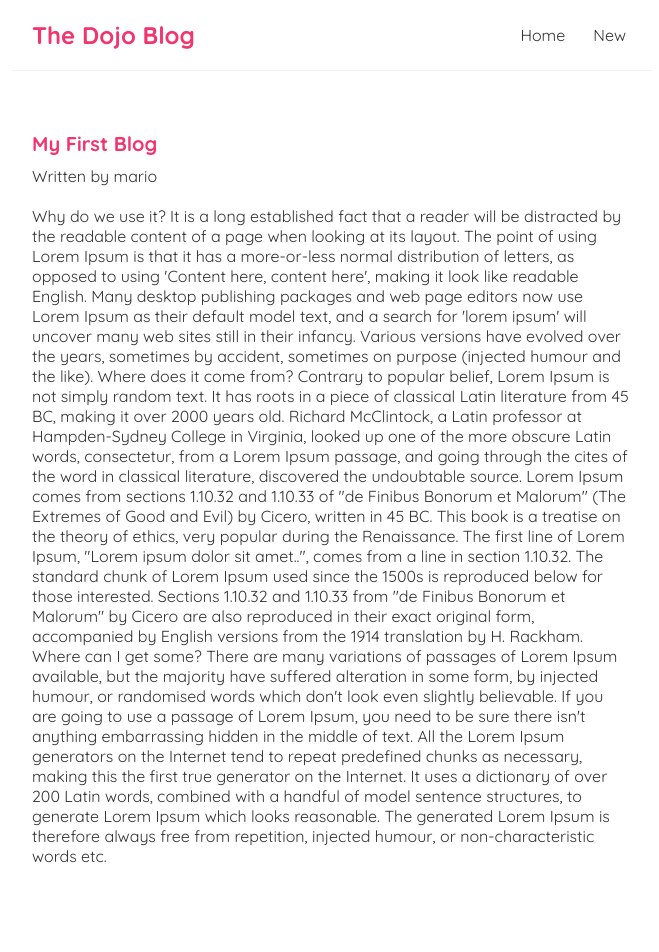
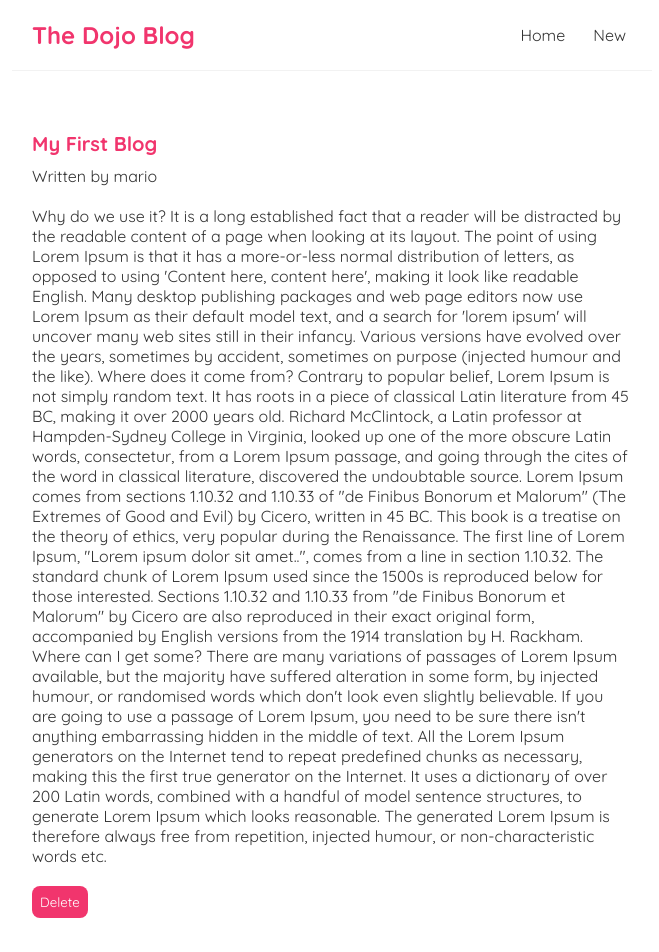
Before and after one commit to shreemaan-abhishek/dojo-blog, a React (Create React App) app: page /blogs/1 in a window 1280 px wide. Shown: the top 952 px of the page, without its empty margins (308-967 px from the left). Built offline with nearby package versions, Linux system fonts and the light colour scheme; data requests are answered from the project's data file.

Commit message:
implement blog deletion

```diff
--- a/src/BlogDetails.js
+++ b/src/BlogDetails.js
@@ -1,9 +1,18 @@
-import { useParams } from "react-router-dom";
+import { useParams, useHistory } from "react-router-dom";
 import useFetch from "./useFetch";
 
 const BlogDetails = () => {
   const { id } = useParams();
   const { data: blog, error, isLoading } = useFetch('http://localhost:8000/blogs/' + id);
+  const history = useHistory();
+
+  const handleClick = () => {
+    fetch('http://localhost:8000/blogs/' + blog.id, {
+      method: 'DELETE'
+    }).then(() => {
+      history.push('/');
+    })
+  }
 
   return (
     <div className="blog-details">
@@ -14,6 +23,7 @@
           <h2>{ blog.title }</h2>
           <p>Written by { blog.author }</p>
           <div>{ blog.body }</div>
+          <button onClick={handleClick}>Delete</button>
         </article>
       )}
     </div>
```
